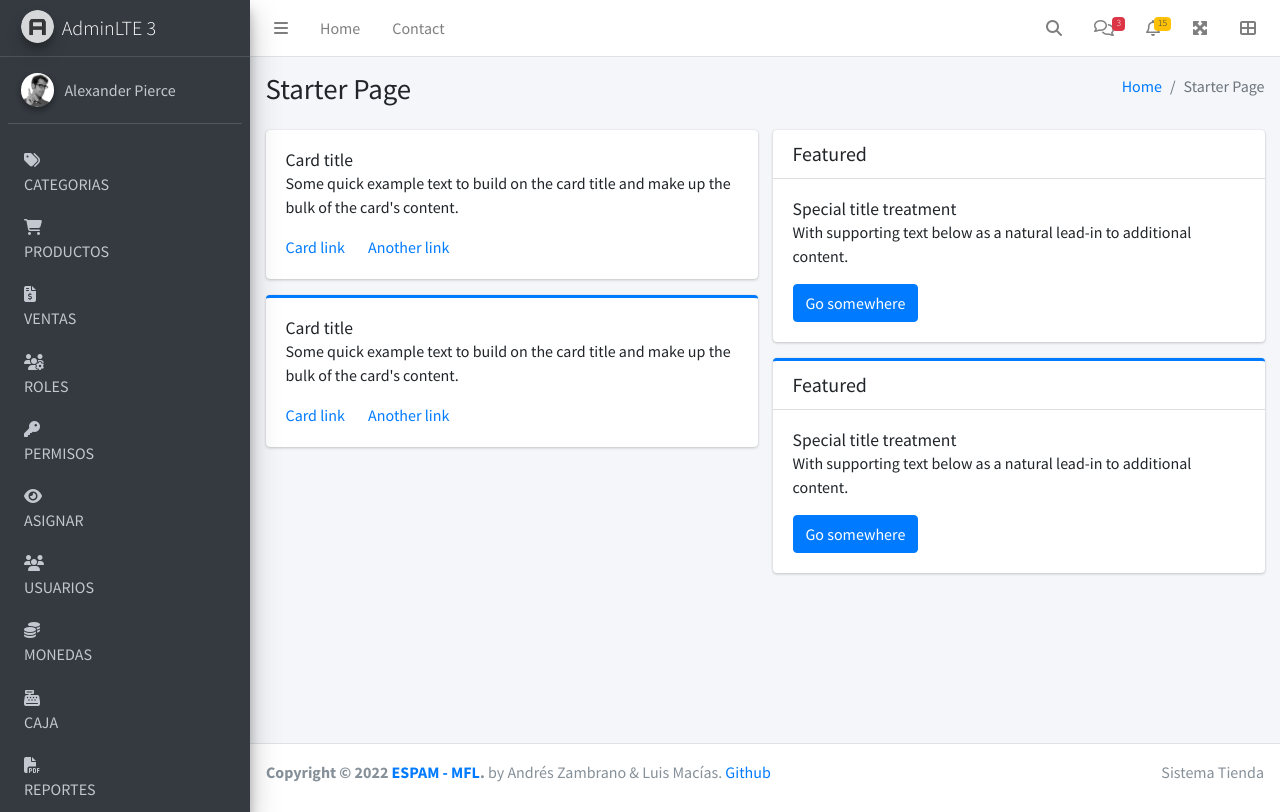
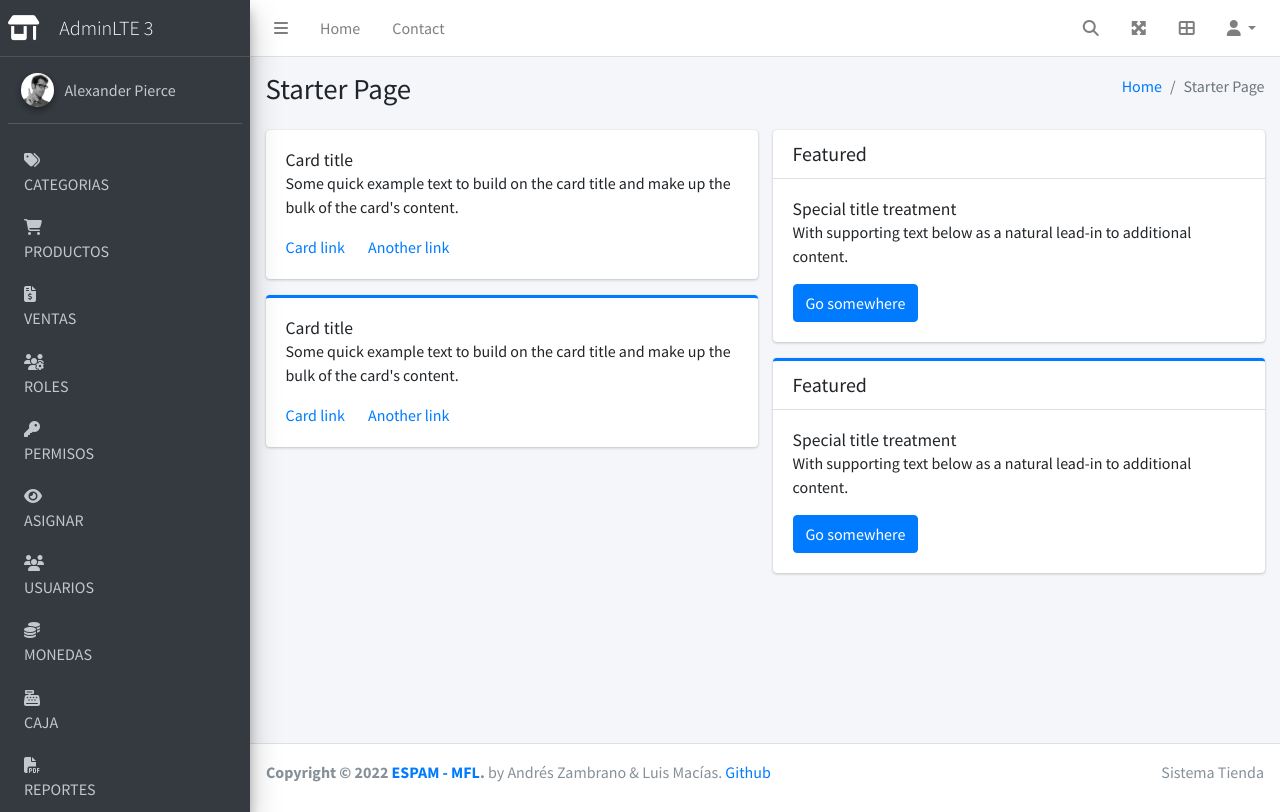
Before and after one commit to andres174/sistemaTienda, a Laravel app: page / in a window 1280 px wide. Run offline with Laravel 9, Linux system fonts and the light colour scheme; parts of the project's set-up code (start-up, migrations or seed data) failed here and were passed over; some libraries are stand-ins or nearby versions.

Commit message:
NavBar personalizado

```diff
--- a/resources/views/secciones/navbar.blade.php
+++ b/resources/views/secciones/navbar.blade.php
@@ -1,6 +1,7 @@
 <nav class="main-header navbar navbar-expand navbar-white navbar-light">
   <!-- Left navbar links -->
   <ul class="navbar-nav">
+    {{-- abre el sidebar --}}
     <li class="nav-item">
       <a class="nav-link" data-widget="pushmenu" href="#" role="button"><i class="fas fa-bars"></i></a>
     </li>
@@ -37,7 +38,8 @@
     </li>
 
     <!-- Messages Dropdown Menu -->
-    <li class="nav-item dropdown">
+    {{-- EL ICONITO DE LOS MENSAJES --}}
+    {{-- <li class="nav-item dropdown">
       <a class="nav-link" data-toggle="dropdown" href="#">
         <i class="far fa-comments"></i>
         <span class="badge badge-danger navbar-badge">3</span>
@@ -93,9 +95,10 @@
         <div class="dropdown-divider"></div>
         <a href="#" class="dropdown-item dropdown-footer">See All Messages</a>
       </div>
-    </li>
+    </li> --}}
     <!-- Notifications Dropdown Menu -->
-    <li class="nav-item dropdown">
+    {{-- quiza use las notificaciones --}}
+    {{-- <li class="nav-item dropdown">
       <a class="nav-link" data-toggle="dropdown" href="#">
         <i class="far fa-bell"></i>
         <span class="badge badge-warning navbar-badge">15</span>
@@ -120,7 +123,8 @@
         <div class="dropdown-divider"></div>
         <a href="#" class="dropdown-item dropdown-footer">See All Notifications</a>
       </div>
-    </li>
+    </li> --}}
+
     <li class="nav-item">
       <a class="nav-link" data-widget="fullscreen" href="#" role="button">
         <i class="fas fa-expand-arrows-alt"></i>
@@ -131,5 +135,33 @@
         <i class="fas fa-th-large"></i>
       </a>
     </li>
+    {{-- <li class="nav-item">
+      <a class="nav-link" data-widget="control-sidebar" data-slide="true" href="#" role="button">
+        <i class="fa-solid fa-user"></i>
+      </a>
+    </li> --}}
+    <li class="nav-item dropdown user-profile-dropdown order-lg-0 order-1">
+      <a href="javascript:void(0);" class="nav-link dropdown-toggle user" id="user-profile-dropdown" data-toggle="dropdown" aria-haspopup="true" aria-expanded="false">
+
+        <i class="fa-solid fa-user"></i>
+        {{-- <span class="badge badge-success"></span> --}}
+
+      </a>
+
+      <div class="dropdown-menu position-absolute" aria-labelledby="userProfileDropdown">
+          <div class="dropdown-item">
+              <a href="user_profile.html">
+                <i class="fa-solid fa-id-card px-2"></i>
+                <span> Perfil</span>
+              </a>
+          </div>
+          <div class="dropdown-item">
+              <a href="auth_login.html">
+                <i class="fa-solid fa-arrow-right-from-bracket px-2"></i>
+                <span>Salir</span>
+              </a>
+          </div>
+      </div>
+  </li>
   </ul>
 </nav>
--- a/resources/views/secciones/sidebar.blade.php
+++ b/resources/views/secciones/sidebar.blade.php
@@ -2,8 +2,9 @@
 
 <aside class="main-sidebar sidebar-dark-primary elevation-4">
     <a href="index3.html" class="brand-link">
-        <img src="/adminlte/img/AdminLTELogo.png" alt="AdminLTE Logo" class="brand-image img-circle elevation-3" style="opacity: .8">
-        <span class="brand-text font-weight-light">AdminLTE 3</span>
+        {{-- <img src="/adminlte/img/AdminLTELogo.png" alt="AdminLTE Logo" class="brand-image img-circle elevation-3" style="opacity: .8"> --}}
+        <i class="fa-solid fa-shop fa-lg"></i>
+        <span class="brand-text font-weight-light px-3">AdminLTE 3</span>
       </a>
 
 
```
